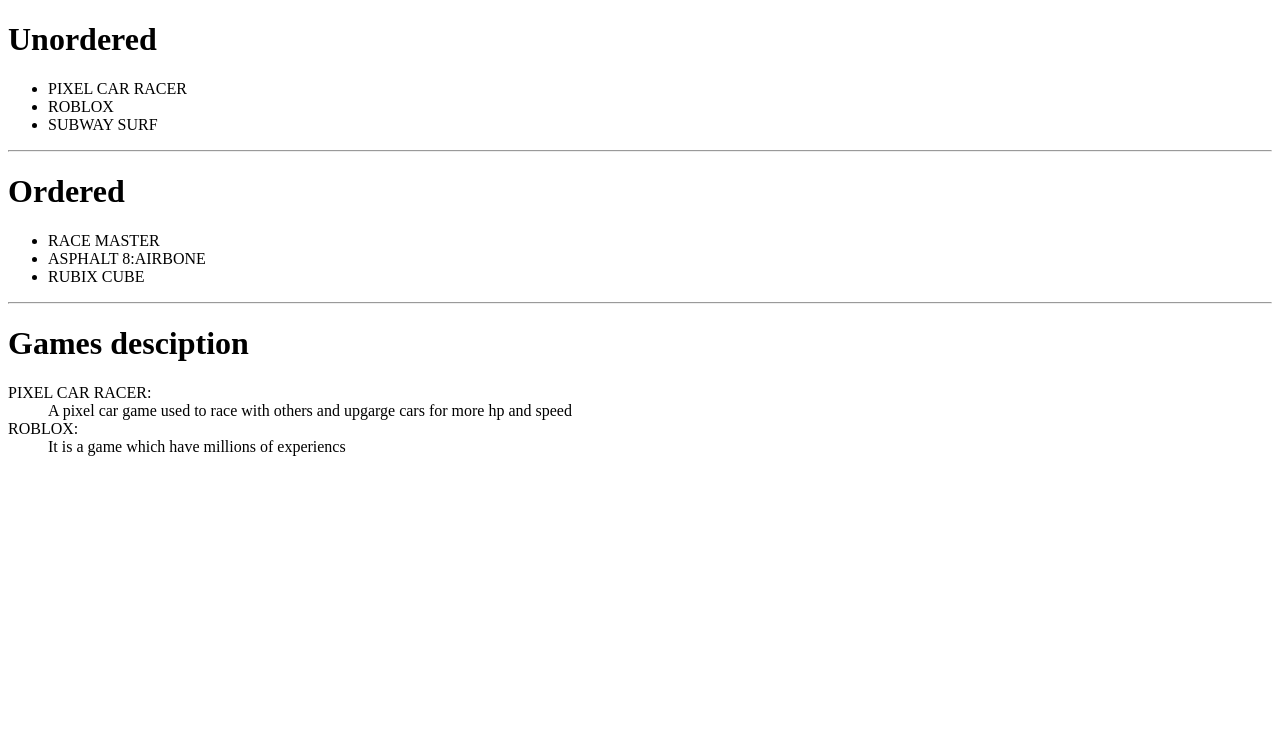
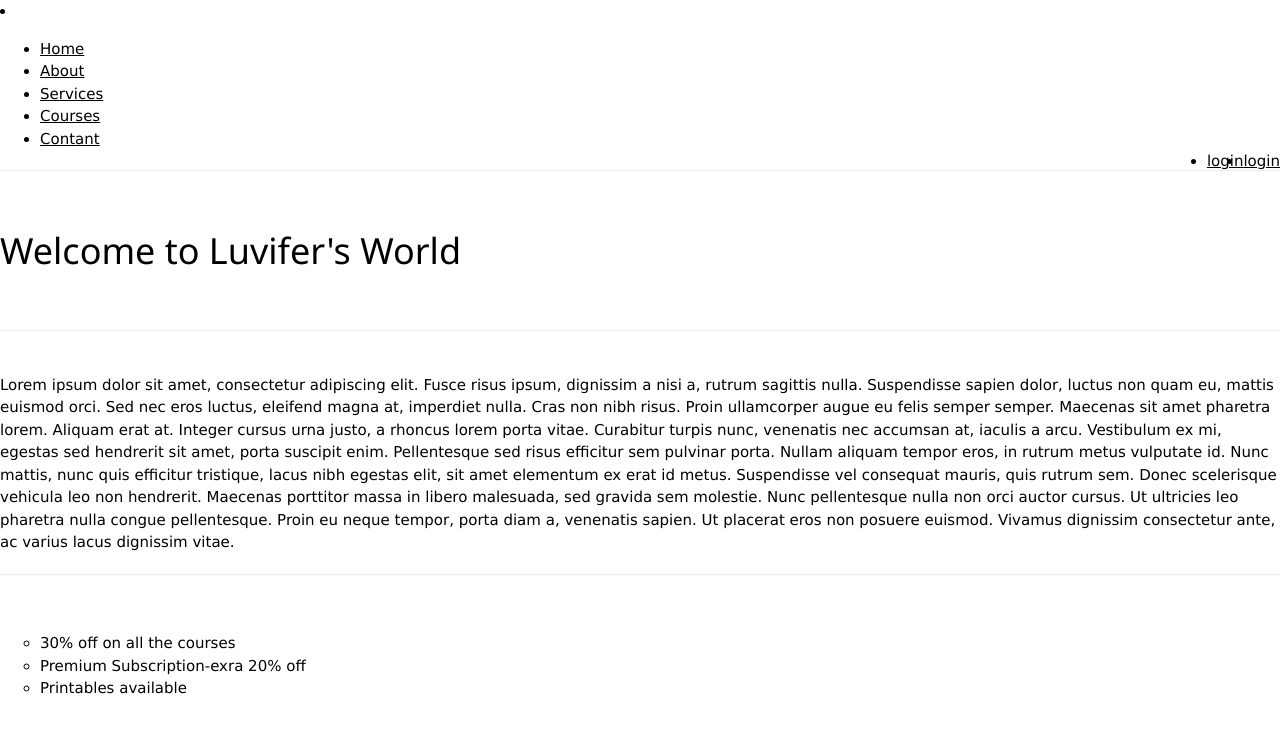
Before and after one commit to tarimoadon1712-gif/CLASS-WORK-PROJECT, a plain HTML site: page LESSON 4/index.html in a window 1280 px wide. Drawn offline with nearby package versions, Linux system fonts and the light colour scheme.

Commit message:
Add files via upload

```diff
--- a/LESSON 4/index.html
+++ b/LESSON 4/index.html
@@ -1,33 +1,57 @@
 <!DOCTYPE html>
-<html lang="en">
-<head>
-    <meta charset="UTF-8">
-    <meta name="viewport" content="width=device-width, initial-scale=1.0">
-    <title>GAMING list</title>
+<html> <title>Home page</title>
+<link rel="stylesheet" href="style.css">
+<link rel="stylesheet"href="https://cdnjs.cloudflare.com/ajax/libs/font-awesome/4.7.0/css/font-awesome.min.css">
+<link rel="stylesheet"href="https://www.w3schools.com/w3css/4/w3.css">
+
 </head>
 <body>
-   <h1>Unordered</h1>
-   <ul>
-    <li>PIXEL CAR RACER</li>
-    <li>ROBLOX</li>
-    <li>SUBWAY SURF</li>
-   </ul>
-   <hr>
-   <h1>Ordered</h1>
-   <ul>
-    <li>RACE MASTER</li>
-    <li>ASPHALT 8:AIRBONE</li>
-    <li>RUBIX CUBE</li>
-   </ul>
-   <hr>
-   <h1>Games desciption</h1>
+        <li
+    <div class="header">
+     <div class="nav-bar">
+        <ul>
+             <li><a href="index.html">Home</a></li>
+             <li><a href="about.html">About</a></li>
+             <li><a href="services.html">Services</a></li>
+             <li><a href="courses.html">Courses</a></li>
+             <li><a href="contact.html">Contant</a></li>
+             <li style="float:right"><a href="login html">login</a></li>
+             <li style="float:right"><a href="registration">login</a></li>
+        </ul>
+     </div>
+    </div>
+    <hr>
+    <br>
+    <h1>Welcome to Luvifer's World</h1>
+    <br>
+    <hr>
+ <br>
+ Lorem ipsum dolor sit amet, consectetur adipiscing elit.
 
-   <dl>
-    <dt>PIXEL CAR RACER:</dt>
-    <dd>A pixel car game used to race with others and upgarge cars for more hp and speed</dd>
+Fusce risus ipsum, dignissim a nisi a, rutrum sagittis nulla. Suspendisse sapien dolor, luctus non
 
-    <dt>ROBLOX:</dt>
-    <dd>It is a game which have millions of experiencs</dd>
-   </dl>
+quam eu, mattis euismod orci. Sed nec eros luctus, eleifend magna at, imperdiet nulla. Cras non nibh
+
+risus. Proin ullamcorper augue eu felis semper semper. Maecenas sit amet pharetra lorem. Aliquam erat
+
+at. Integer cursus urna justo, a rhoncus lorem porta vitae. Curabitur turpis nunc,
+
+venenatis nec accumsan at, iaculis a arcu. Vestibulum ex mi, egestas sed hendrerit sit amet,
+
+porta suscipit enim.
+
+Pellentesque sed risus efficitur sem pulvinar porta. Nullam aliquam tempor eros, in rutrum metus vulputate id. Nunc mattis, nunc quis efficitur tristique, lacus nibh egestas elit, sit amet elementum ex erat id metus. Suspendisse vel consequat mauris, quis rutrum sem. Donec scelerisque vehicula leo non hendrerit. Maecenas porttitor massa in libero malesuada, sed gravida sem molestie. Nunc pellentesque nulla non orci auctor cursus. Ut ultricies leo pharetra nulla congue pellentesque. Proin eu neque tempor, porta diam a, venenatis sapien.
+
+Ut placerat eros non posuere euismod. Vivamus dignissim consectetur ante,
+
+ac varius lacus dignissim vitae.
+<hr>
+<br>
+<ul style="list-style-type:circle">
+    <li>30% off on all the courses</li>
+    <li>Premium Subscription-exra 20% off</li>
+    <li>Printables available</li>
+</ul>
+
 </body>
 </html>
```
Also changed, not shown: LESSON 4/style.css (added).
